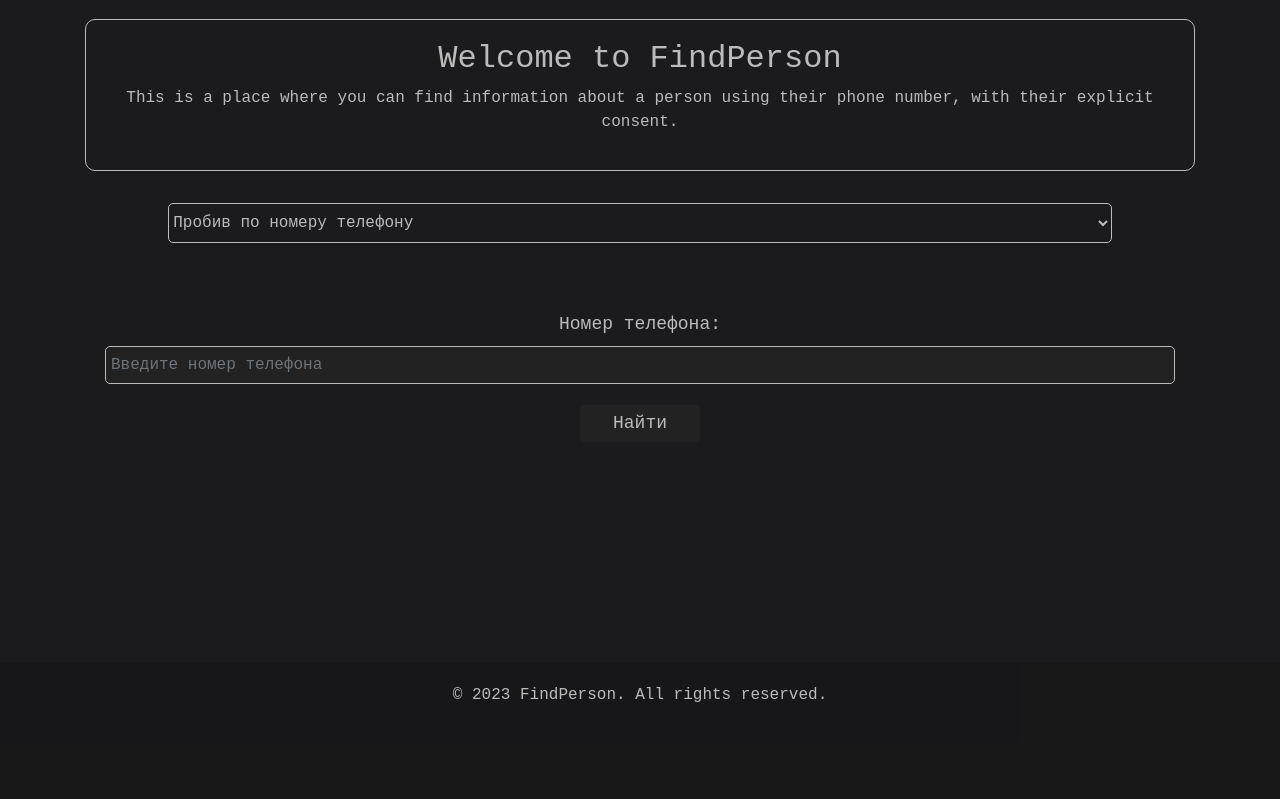
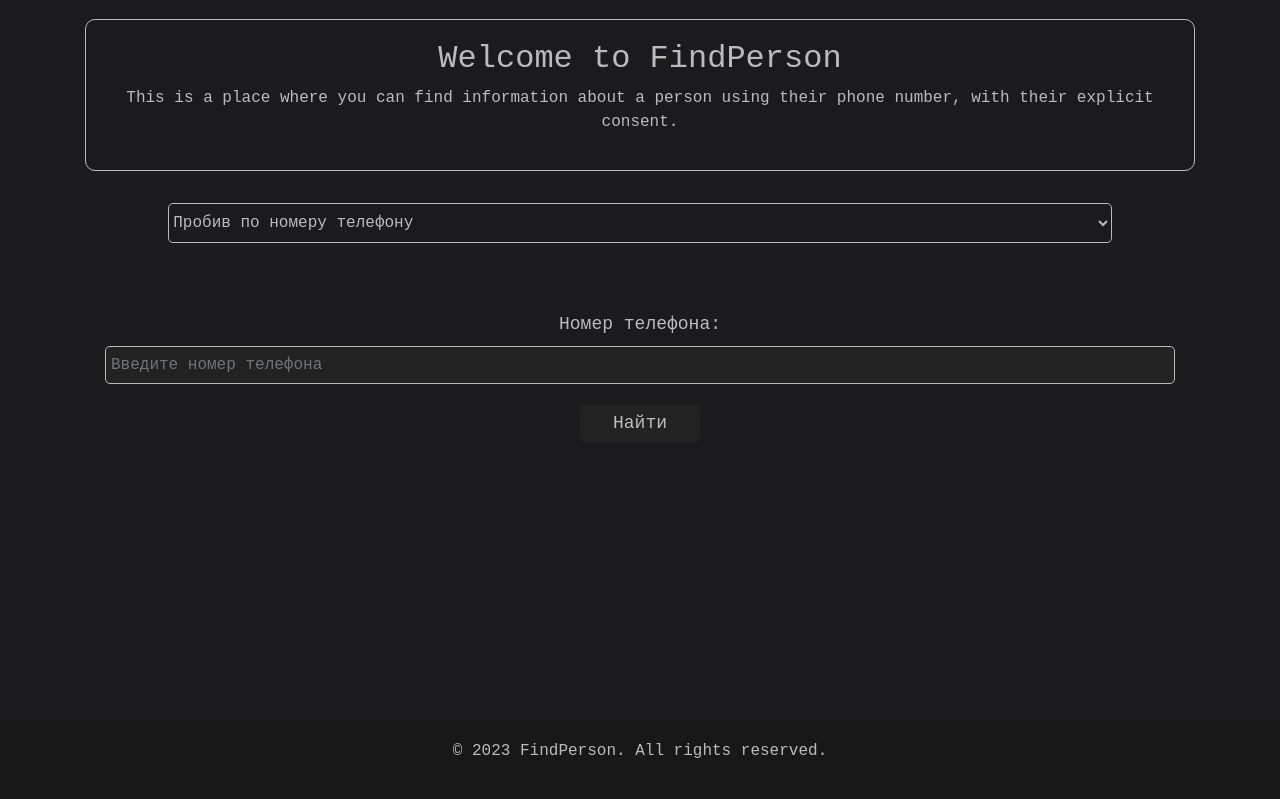
Before and after one commit to cra9had/userFind, a Django app: page / in a window 1280 px wide. Shown: the part 57-856 px from the top of the page. Before the commit the page ends 759 px from the top, so only its background shows below. Run offline with Django 4.2, Linux system fonts and the light colour scheme; parts of the project's set-up code (start-up, migrations or seed data) failed here and were passed over; some libraries are stand-ins or nearby versions.

Commit message:
footer fixed

```diff
--- a/static/css/styles.css
+++ b/static/css/styles.css
@@ -21,12 +21,12 @@
 .main-section {
     /*margin: 20px;*/
     padding: 20px;
+    height: 90vh;
 }
 
 .footer {
     background-color: #16161691;
     color: #bbbbbb;
-    position: fixed;
     bottom: 0;
     width: 100%;
 }
--- a/templates/index.html
+++ b/templates/index.html
@@ -107,7 +107,6 @@
         <div class="lightsaber ls-left ls-green"></div>
         <div class="lightsaber ls-right ls-red"></div>
     </div>
-
     <!-- Main Content Container -->
     <section id="main-section" class="main-section" style="display: none">
         <div class="container">
@@ -157,6 +156,7 @@
             <span class="glitch" id="personNotFound" style="display: none" data-text="Ничего не найдено">Ничего не найдено</span>
         </div>
     </section>
+
     <div id="searching-loader" style="display: none">
         <div id="spinner"></div>
         <div id="edge">
@@ -166,12 +166,13 @@
             </svg>
         </div>
     </div>
-
-    <footer class="footer">
+    <div class="wrapper">
+    <footer class="footer" id="footer">
         <div class="container">
             <p>&copy; 2023 FindPerson. All rights reserved.</p>
         </div>
     </footer>
+    </div>
     <script src="{% static 'js/home.js' %}" type="module" defer></script>
     <script src="{% static 'js/phoneinput.js' %}" defer></script>
     <script src="{% static 'js/common.js' %}" defer></script>
```
